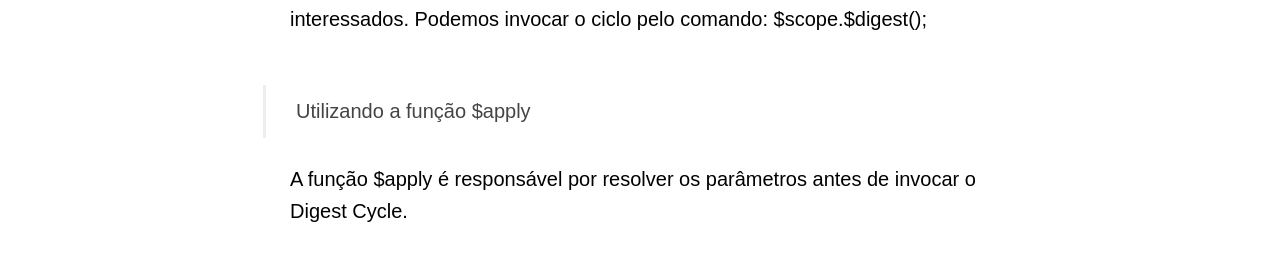
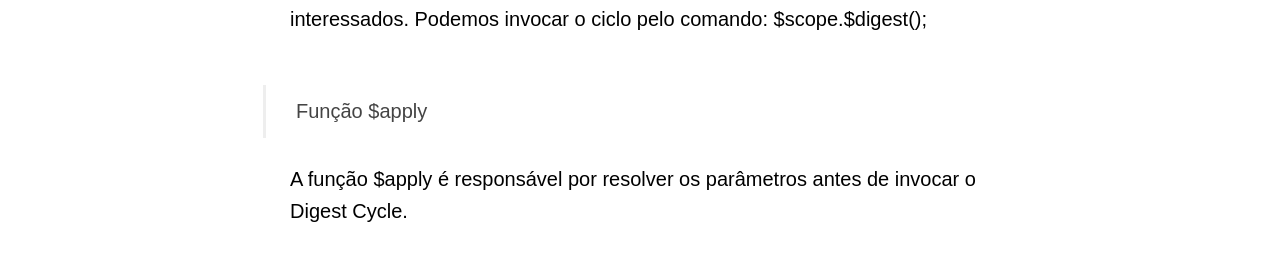
Before and after one commit to fabriciomrkonell/fabriciomrkonell, a Jekyll site: the page built from _posts/2014-02-06-digest-cicle.markdown, in a window 1280 px wide. Shown: the part 535-810 px from the top of the page. Built offline with Jekyll 4.4.1, drawn with Linux system fonts in a browser that asks for light colours; some web fonts are replaced; Markdown is read by kramdown in place of the engine named in the settings; comment, search, counter and statistics services are not loaded.

Commit message:
New Post Correção

```diff
--- a/_posts/2014-02-06-digest-cicle.markdown
+++ b/_posts/2014-02-06-digest-cicle.markdown
@@ -7,7 +7,7 @@ categories: Blog
 
 Digest Cycle é o cliclo de notificação do framework. Ao invocá-lo, ele se responsabiliza por detectar as alterações existentes e informar os interessados. Podemos invocar o ciclo pelo comando: $scope.$digest();
 
-<h3>Utilizando a função $apply</h3>
+<h3>Função $apply</h3>
 A função $apply é responsável por resolver os parâmetros antes de invocar o Digest Cycle.
 
 <h3>Aplicando a função $apply</h3>
```
